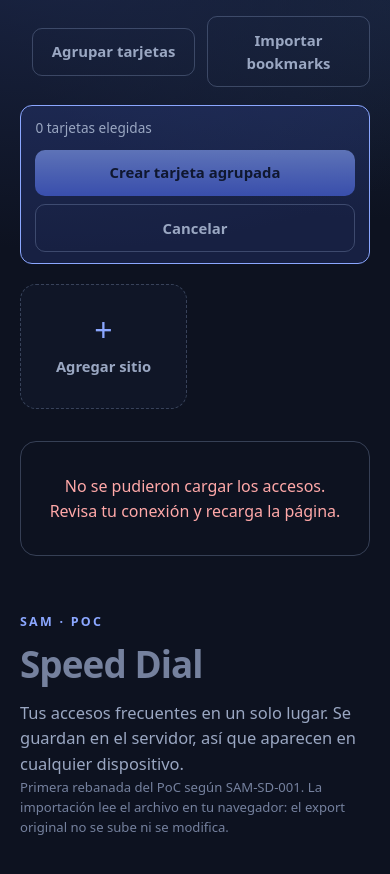
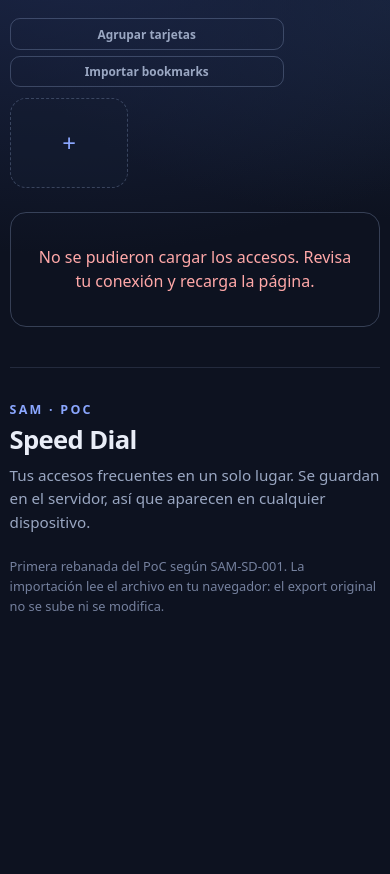
Before and after one commit to rodolfozamarripatirado/sam-speed-dial, a website: page public/index.html in a window 390 px wide. Drawn offline with Linux system fonts and the light colour scheme; no server answers.

Commit message:
feat: rejilla de 3 columnas en móvil y arreglo de elementos ocultos

```diff
--- a/public/styles.css
+++ b/public/styles.css
@@ -16,6 +16,12 @@
 
 * {
   box-sizing: border-box;
+}
+
+/* Los elementos ocultos por el HTML (barra de selección, vista previa…) no
+   deben mostrarse aunque tengan un `display` propio. */
+[hidden] {
+  display: none !important;
 }
 
 html,
@@ -40,8 +46,30 @@ body {
   margin-inline: auto;
 }
 
-.site-header {
-  padding: 4.5rem 0 2.75rem;
+.site-footer {
+  margin-top: 3.5rem;
+  padding: 2.5rem 0 4rem;
+  border-top: 1px solid var(--border);
+}
+
+.site-footer .eyebrow {
+  margin-bottom: 0.5rem;
+}
+
+.site-footer h1 {
+  font-size: clamp(1.6rem, 3vw, 2rem);
+}
+
+.site-footer .lede {
+  margin-top: 0.6rem;
+  font-size: 0.95rem;
+}
+
+.footnote {
+  margin: 1.4rem 0 0;
+  max-width: 62ch;
+  font-size: 0.8rem;
+  color: #75819e;
 }
 
 .eyebrow {
@@ -511,17 +539,6 @@ h1 {
   color: var(--error);
 }
 
-footer {
-  padding: 3.5rem 0 4.5rem;
-  font-size: 0.82rem;
-  color: #75819e;
-}
-
-footer p {
-  margin: 0;
-  max-width: 62ch;
-}
-
 /* Modal */
 
 .modal {
@@ -794,17 +811,73 @@ select:focus-visible {
 }
 
 @media (max-width: 720px) {
-  .site-header {
-    padding: 2.75rem 0 1.75rem;
+  .wrap {
+    width: calc(100% - 1.2rem);
   }
 
+  .entries {
+    margin-top: 0.75rem;
+  }
+
+  .head-actions {
+    flex-wrap: wrap;
+    gap: 0.4rem;
+  }
+
+  .grid-head {
+    margin-bottom: 0.7rem;
+  }
+
+  .count {
+    font-size: 0.78rem;
+  }
+
+  .btn-small {
+    padding: 0.34rem 0.55rem;
+    font-size: 0.74rem;
+  }
+
+  /* Tres columnas: una docena de tarjetas a la vista en un móvil normal. */
   .grid,
   .add-grid {
-    grid-template-columns: repeat(auto-fill, minmax(140px, 1fr));
+    grid-template-columns: repeat(3, minmax(0, 1fr));
+    gap: 0.45rem;
+  }
+
+  .add-grid {
+    margin-bottom: 0.9rem;
   }
 
   .tile-add {
-    min-height: 120px;
+    min-height: 0;
+    gap: 0.2rem;
+    padding: 0.3rem;
+  }
+
+  .tile-add-label {
+    display: none;
+  }
+
+  .tile-add-plus {
+    font-size: 1.5rem;
+  }
+
+  .tile-link {
+    border-radius: 10px;
+  }
+
+  .group-block + .group-block {
+    margin-top: 1.4rem;
+  }
+
+  .group-title {
+    margin-bottom: 0.5rem;
+    font-size: 0.72rem;
+  }
+
+  .site-footer {
+    margin-top: 2.5rem;
+    padding: 2rem 0 3rem;
   }
 
   .modal-folder {
```
